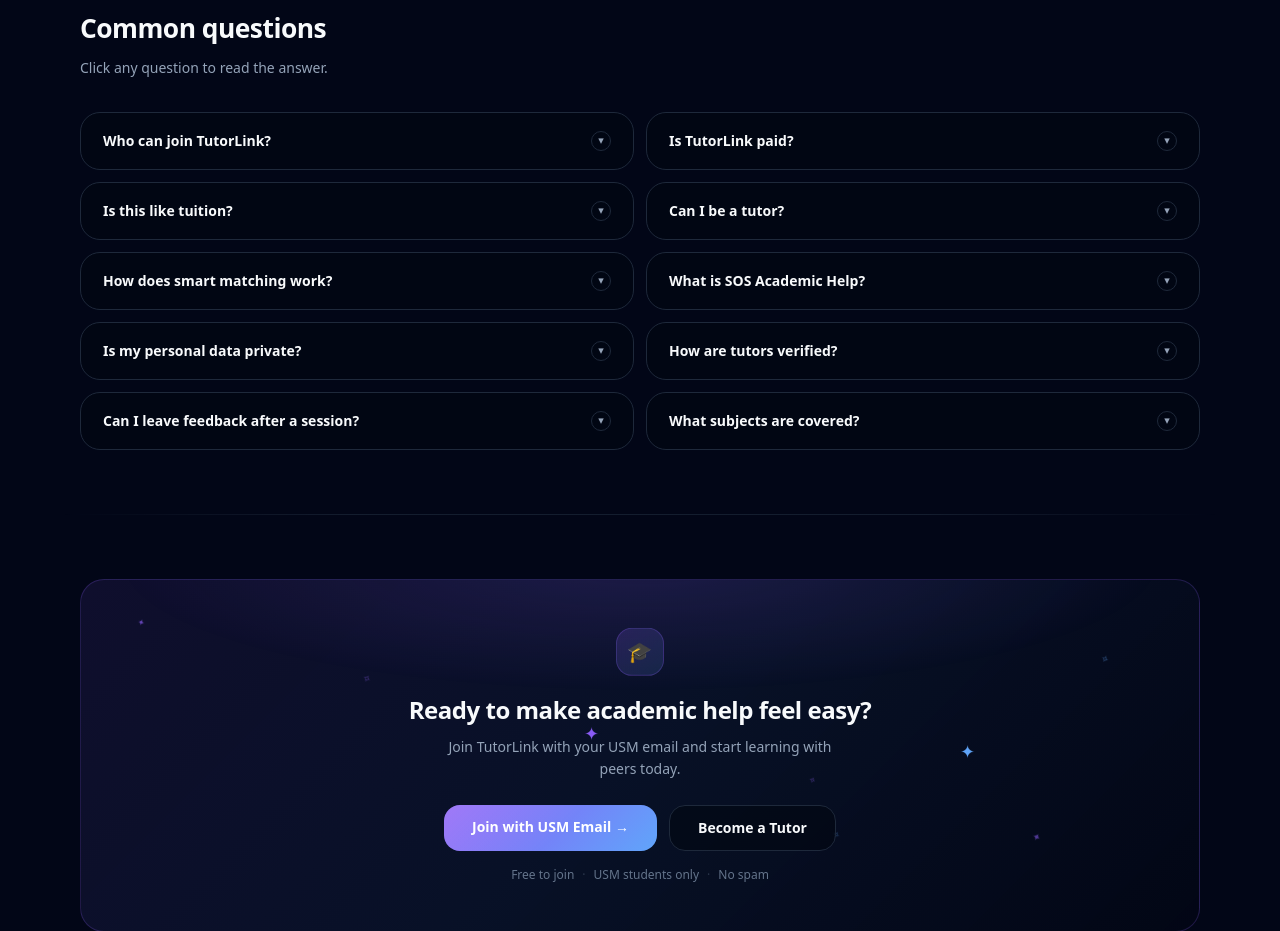
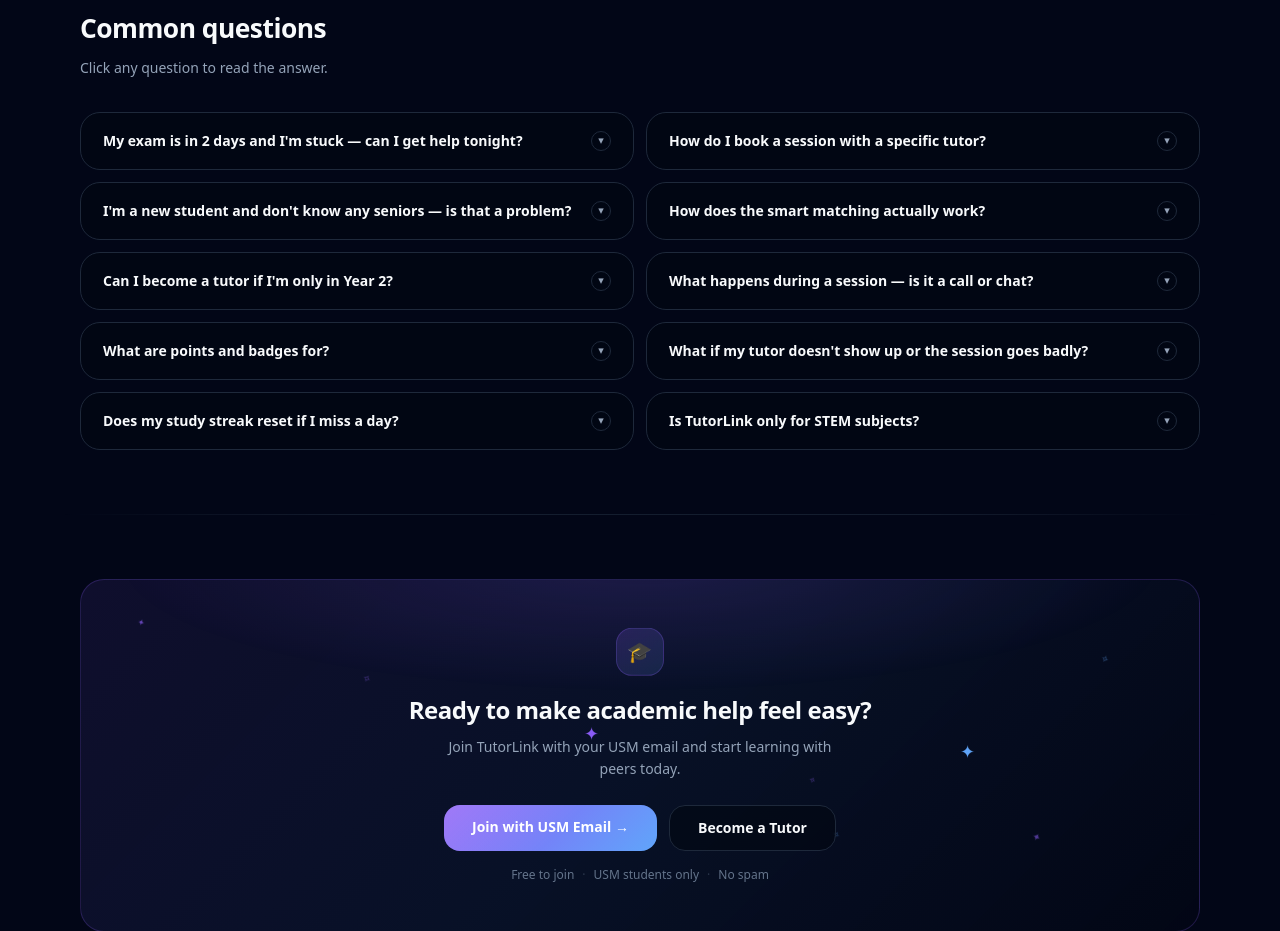
Before and after one commit to Lingges1210/tutorlink, a Next.js app: page / in a window 1280 px wide. Shown: the part 2302-3233 px from the top of the page. Built offline with nearby package versions, Linux system fonts and the light colour scheme; no server answers.

Commit message:
edited home page

```diff
--- a/src/app/page.tsx
+++ b/src/app/page.tsx
@@ -43,16 +43,16 @@
 ];
 
 const faqs = [
-  { q: "Who can join TutorLink?", a: "USM students using verified USM email authentication. Just sign up with your student email and you're in — no approval needed for learners." },
-  { q: "Is TutorLink paid?", a: "The MVP is completely free. Optional paid sessions or a token-based tipping system may be introduced later based on community feedback." },
-  { q: "Is this like tuition?", a: "Not exactly. It's peer support — short, focused help sessions between students. Think of it as a smarter version of asking a senior for help, but organized." },
-  { q: "Can I be a tutor?", a: "Yes. Apply as a tutor, submit for review, and once approved your profile goes live. You decide your own availability and which subjects you offer." },
-  { q: "How does smart matching work?", a: "We match you based on your course code, availability window, learning preference, and past session ratings to surface the most relevant tutors first." },
-  { q: "What is SOS Academic Help?", a: "SOS is for urgent requests. When you need help right now, it surfaces available tutors in real time and notifies them instantly so you get a response fast." },
-  { q: "Is my personal data private?", a: "Yes. We only collect what's strictly needed to run the service. Your data is never sold or shared with third parties." },
-  { q: "How are tutors verified?", a: "Tutors go through a manual review before approval. Their profiles display ratings, session counts, and feedback from past learners." },
-  { q: "Can I leave feedback after a session?", a: "Absolutely — every completed session prompts a rating and optional review. This keeps the community quality high." },
-  { q: "What subjects are covered?", a: "Any subject taught at USM. From engineering maths and physics to language electives — if it's on your timetable, there's likely a tutor for it." },
+  { q: "My exam is in 2 days and I'm stuck — can I get help tonight?", a: "Yes — that's exactly what SOS Academic Help is for. Hit the SOS button, describe what you're stuck on, and available tutors are notified instantly. Most requests get a response within minutes." },
+  { q: "How do I book a session with a specific tutor?", a: "Go to Find Tutor, filter by your subject or course code, pick a tutor whose availability matches yours, and hit Book. A confirmation is sent and a chat thread opens right away." },
+  { q: "I'm a new student and don't know any seniors — is that a problem?", a: "Not at all — that's exactly the gap TutorLink fills. You don't need connections to get help. Sign in with your USM email, search your subject, and book whoever fits your schedule." },
+  { q: "How does the smart matching actually work?", a: "When you search, tutors are ranked by how closely they match your course code, your preferred time slot, and their past session ratings. The best fit floats to the top automatically." },
+  { q: "Can I become a tutor if I'm only in Year 2?", a: "Yes — year doesn't disqualify you, your subject knowledge does. Apply via the tutor form, and our team reviews your profile. If you can explain the material well, you're in." },
+  { q: "What happens during a session — is it a call or chat?", a: "TutorLink provides a built-in chat thread for every booking. Voice or video can be arranged directly between you and your tutor — whatever works best for both of you." },
+  { q: "What are points and badges for?", a: "Every completed session earns you points — whether you're a learner or tutor. Points unlock badges that appear on your profile and track your consistency in the community." },
+  { q: "What if my tutor doesn't show up or the session goes badly?", a: "You can report a no-show or leave a low rating after the session. Tutors with repeated poor feedback are removed from active listings. Your time is protected." },
+  { q: "Does my study streak reset if I miss a day?", a: "Yes, streaks reset if you miss a day without a completed session. But your total session count and badges are permanent — one missed day doesn't erase your overall progress." },
+  { q: "Is TutorLink only for STEM subjects?", a: "No — any subject on your USM timetable is fair game. Language electives, management courses, lab-heavy modules, finals prep — if it's on your schedule, you can find help for it." },
 ];
 
 const trustItems = [
```
